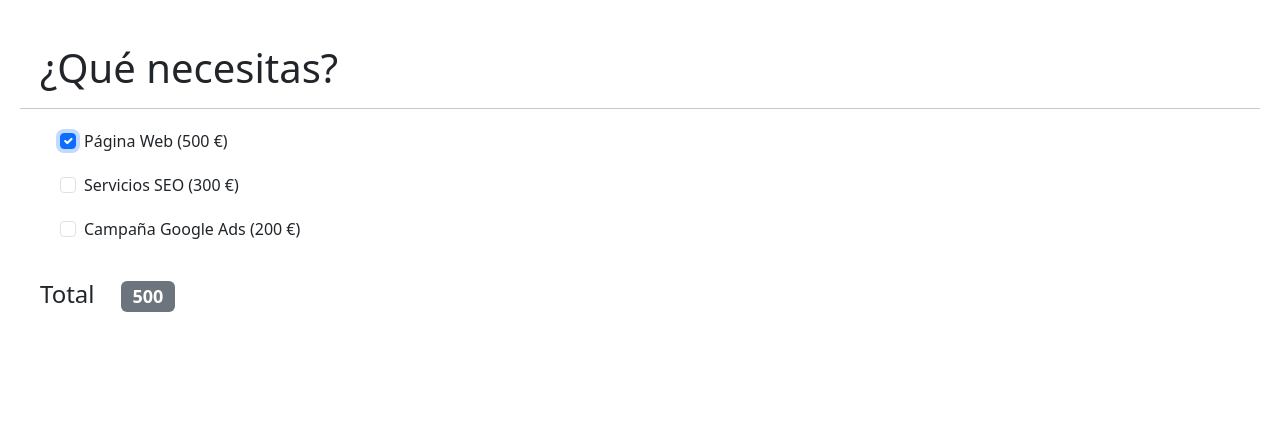
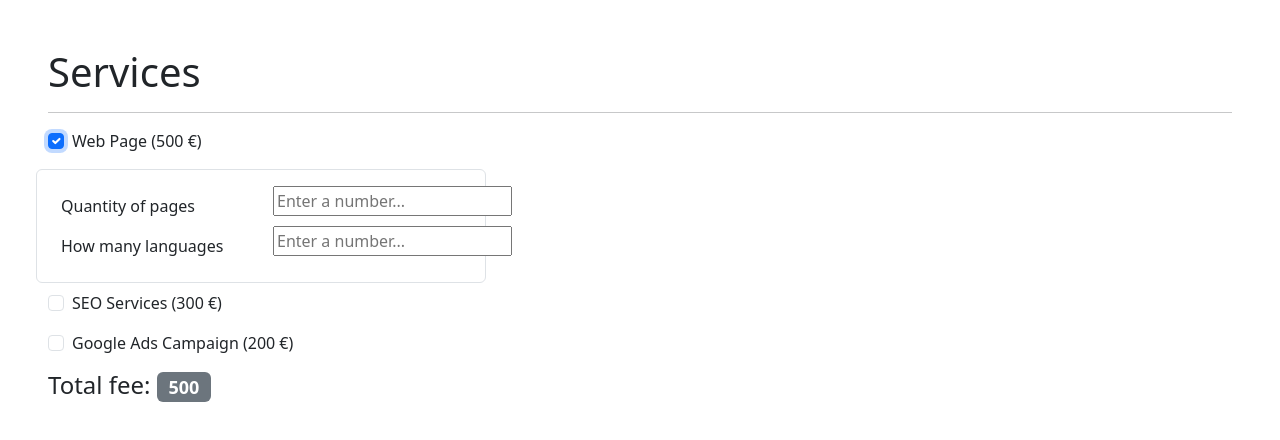
Before and after one commit to jqm75/Angular-Budget, an Angular app: page / in a window 1280 px wide. Both pictures are taken after a click on the checkbox 68 px from the left and 141 px from the top of the page. Shown: the top 440 px of the page. Built offline with nearby package versions, Linux system fonts and the light colour scheme.

Commit message:
EX2 collects the value of the inputs

```diff
--- a/src/app/budget/main/main.component.html
+++ b/src/app/budget/main/main.component.html
@@ -1,24 +1,28 @@
-<h1>¿Qué necesitas?</h1>
+<section id="daddySmurf" class="m-5">
+  <h1>Services</h1>
   <hr>
 
   <form>
 
     <div class="mb-3 form-check">
-          <input id="web" type="checkbox" (click)="webCheck($event)"  class="form-check-input" formControlName="web"> Página Web (500 €)
+            <input id="web" type="checkbox" (click)="webCheck($event)"  class="form-check-input" > Web Page (500 €)
+    </div>
+
+    <app-panel *ngIf="showPanel"></app-panel>
+
+    <div class="mb-3 form-check">
+            <input id="seo" type="checkbox" (click)="seoCheck($event)" class="form-check-input" > SEO Services (300 €)
     </div>
 
     <div class="mb-3 form-check">
-          <input id="seo" type="checkbox" (click)="seoCheck($event)" class="form-check-input" formControlName="seo"> Servicios SEO (300 €)
-  </div>
-
-  <div class="mb-3 form-check">
-          <input type="checkbox" (click)="adsCheck($event)" class="form-check-input" formControlName="ads"> Campaña Google Ads (200 €)
+            <input type="checkbox" (click)="adsCheck($event)" class="form-check-input"> Google Ads Campaign (200 €)
     </div>
 
   </form>
 
 
-<h4>Total <span class="badge bg-secondary">{{ total }}</span></h4>
+  <h4>Total fee: <span class="badge bg-secondary">{{ total }}</span></h4>
+</section>
 <!-- <div>
   Total: {{ total }}
 </div> -->
--- a/src/app/budget/main/main.component.ts
+++ b/src/app/budget/main/main.component.ts
@@ -1,37 +1,63 @@
 import { Component } from '@angular/core';
+import { FormBuilder, FormGroup, Validators, FormControl } from '@angular/forms';
 
 
 @Component({
+
   selector: 'app-main',
   templateUrl: './main.component.html',
   styleUrls: ['./main.component.sass']
+
 })
 
 export class MainComponent {
 
   private webPrice: number = 500;
+  private webPages: number = 30;
+  private webLanguages: number = 30;
+
   private webSeo  : number = 300;
   private webAds  : number = 200;
-  public total   : number = 0;
 
-  webCheck(event:Event){
+  public total    : number = 0;
+
+  public showPanel: Boolean = false;
+
+  public budgetForm : FormGroup = this.fb.group({
+
+
+
+  })
+
+  constructor (
+
+    private fb: FormBuilder,
+
+
+
+  ){}
+
+
+  webCheck( event:Event ){
 
     let checkButton = event.target as HTMLInputElement;
-    /* checkButton.checked= false */
+
     console.log(checkButton.checked);
 
     if(checkButton.checked){
 
       this.total = this.total + this.webPrice
+      this.showPanel = true
 
     } else {
 
+      this.showPanel = false
       this.total = this.total - this.webPrice
 
     }
   }
 
-  seoCheck(event:Event) {
+  seoCheck( event:Event ) {
 
     let checkButton = event.target as HTMLInputElement;
 
@@ -47,7 +73,7 @@ export class MainComponent {
 
   }
 
-  adsCheck(event:Event){
+  adsCheck( event:Event ){
 
     let checkButton = event.target as HTMLInputElement;
 
@@ -63,4 +89,5 @@ export class MainComponent {
 
   }
 
+
 }
--- /dev/null
+++ b/src/app/budget/panel/panel.component.html
@@ -0,0 +1,20 @@
+
+<div id="panel" class="row p-3 my-2 border rounded">
+
+  <div class="col-6 p-2">
+    <label for="">Quantity of pages</label>
+  </div>
+
+  <div class="col-sm-6">
+    <input id="pagesQuantity" name="pagesQuantity" type="number" min="1" (change)="pagesEntered($event)" placeholder="Enter a number..." />
+  </div>
+
+  <div class="col-6 p-2">
+    <label for="">How many languages</label>
+  </div>
+
+  <div class="col-sm-6">
+      <input id="languagesQuantity" name="languagesQuantity" type="number" min="1" (change)="requestedLanguages($event)" placeholder="Enter a number..." />
+  </div>
+
+</div>
--- /dev/null
+++ b/src/app/budget/panel/panel.component.ts
@@ -0,0 +1,36 @@
+import { Component } from '@angular/core';
+
+@Component({
+  selector: 'app-panel',
+  templateUrl: './panel.component.html',
+  styleUrls: ['./panel.component.sass']
+})
+export class PanelComponent {
+
+  private webPagesQuantity: number = 0
+  private webLangQuantity: number = 0
+
+
+  pagesEntered ( event:Event ) {
+
+    let pageInput = event.target as HTMLInputElement;
+
+    this.webPagesQuantity = parseInt(pageInput.value)
+    console.log(this.webPagesQuantity)
+
+
+    //this.total = this.total + this.webAds
+
+
+
+  }
+
+  requestedLanguages ( event:Event ) {
+
+    let langInput = event.target as HTMLInputElement;
+
+    this.webLangQuantity = parseInt(langInput.value)
+    console.log(this.webLangQuantity)
+  }
+
+}
--- a/src/styles.sass
+++ b/src/styles.sass
@@ -1,5 +1,10 @@
 @import "../node_modules/bootstrap/scss/bootstrap"
 
+body, html
+  height: 100%
+  width: 100%
 
-*
-  margin: 20px
+
+#panel
+    min-width: 280px
+    max-width: 450px
```
Also changed, not shown: src/app/app.module.ts (+6 -2 lines), src/app/services/service.service.ts (added, +9 -0 lines), src/app/budget/panel/panel.component.sass (added). Lines whose indentation alone changed are shown as unchanged.
